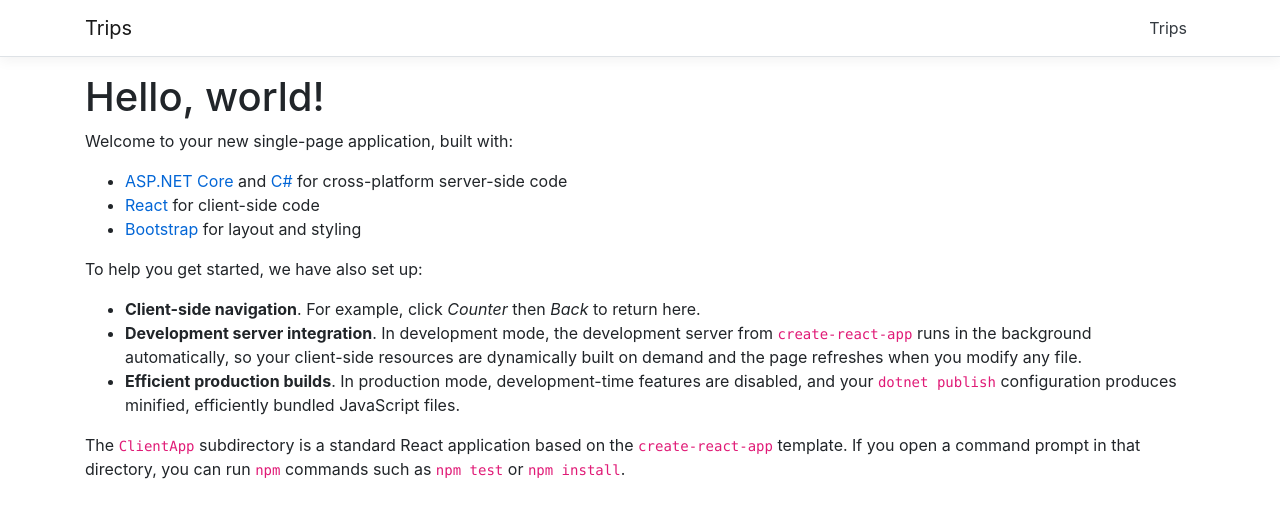
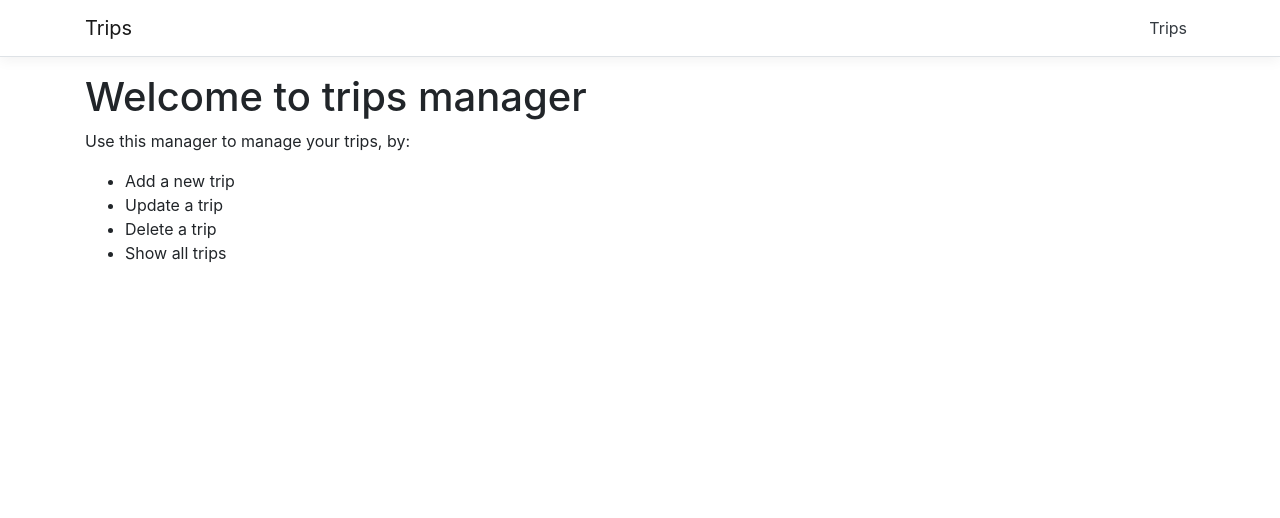
Before and after one commit to Dung2781993/-Building-React-and-ASP.NET-Core-Applications, a React (Create React App) app in the folder Trips/ClientApp/: page / in a window 1280 px wide. Shown: the top 518 px of the page. Built offline with nearby package versions, Linux system fonts and the light colour scheme.

Commit message:
Reading data from API

```diff
--- a/Trips/ClientApp/package.json
+++ b/Trips/ClientApp/package.json
@@ -3,6 +3,7 @@
   "version": "0.1.0",
   "private": true,
   "dependencies": {
+    "axios": "^0.19.2",
     "babel-eslint": "10.0.1",
     "bootstrap": "^4.1.3",
     "jquery": "^3.4.1",
--- a/Trips/ClientApp/src/components/Home.js
+++ b/Trips/ClientApp/src/components/Home.js
@@ -6,20 +6,14 @@ export class Home extends Component {
   render () {
     return (
       <div>
-        <h1>Hello, world!</h1>
-        <p>Welcome to your new single-page application, built with:</p>
+        <h1>Welcome to trips manager</h1>
+        <p>Use this manager to manage your trips, by:</p>
         <ul>
-          <li><a href='https://get.asp.net/'>ASP.NET Core</a> and <a href='https://msdn.microsoft.com/en-us/library/67ef8sbd.aspx'>C#</a> for cross-platform server-side code</li>
-          <li><a href='https://facebook.github.io/react/'>React</a> for client-side code</li>
-          <li><a href='http://getbootstrap.com/'>Bootstrap</a> for layout and styling</li>
+          <li>Add a new trip</li>
+          <li>Update a trip</li>
+          <li>Delete a trip</li>
+          <li>Show all trips</li>
         </ul>
-        <p>To help you get started, we have also set up:</p>
-        <ul>
-          <li><strong>Client-side navigation</strong>. For example, click <em>Counter</em> then <em>Back</em> to return here.</li>
-          <li><strong>Development server integration</strong>. In development mode, the development server from <code>create-react-app</code> runs in the background automatically, so your client-side resources are dynamically built on demand and the page refreshes when you modify any file.</li>
-          <li><strong>Efficient production builds</strong>. In production mode, development-time features are disabled, and your <code>dotnet publish</code> configuration produces minified, efficiently bundled JavaScript files.</li>
-        </ul>
-        <p>The <code>ClientApp</code> subdirectory is a standard React application based on the <code>create-react-app</code> template. If you open a command prompt in that directory, you can run <code>npm</code> commands such as <code>npm test</code> or <code>npm install</code>.</p>
       </div>
     );
   }
--- a/Trips/ClientApp/src/components/Trip/Trips.jsx
+++ b/Trips/ClientApp/src/components/Trip/Trips.jsx
@@ -1,4 +1,5 @@
 import React, {Component} from 'react';
+import axios from 'axios';
 
 
 export class Trips extends Component
@@ -11,6 +12,17 @@ export class Trips extends Component
             loading: true
         }
     }
+    componentDidMount(){
+        this.populateTripsData();
+    }
+
+    populateTripsData(){
+        axios.get("api/Trips/GetTrips").then(result => {
+            const response = result.data;
+            this.setState({trips: response, loading: false});
+        })
+    }
+
 
     renderAllTripsTable(trips){
         return (
@@ -25,11 +37,17 @@ export class Trips extends Component
                     </tr>
                 </thead>
                 <tbody>
-                    <td>Hellomama</td>
-                    <td>Hellomama</td>
-                    <td>Hellomama</td>
-                    <td>Hellomama</td>
-                    <td>Hellomama</td>
+                {
+                        trips.map(trip => (
+                        <tr key={trip.id}>
+                            <td>{trip.name}</td>
+                            <td>{trip.description}</td>
+                            <td>{new Date(trip.dateStarted).toLocaleDateString()}</td>
+                            <td>{trip.dateCompleted ? new Date(trip.dateCompleted).toLocaleDateString() :  '-' }</td>
+                            <td> - </td>
+                        </tr>
+                        ))
+                    }
                 </tbody>
             </table>
         )
```
Also changed, not shown: 1 other file (tests, documents, lock files or other folders).
